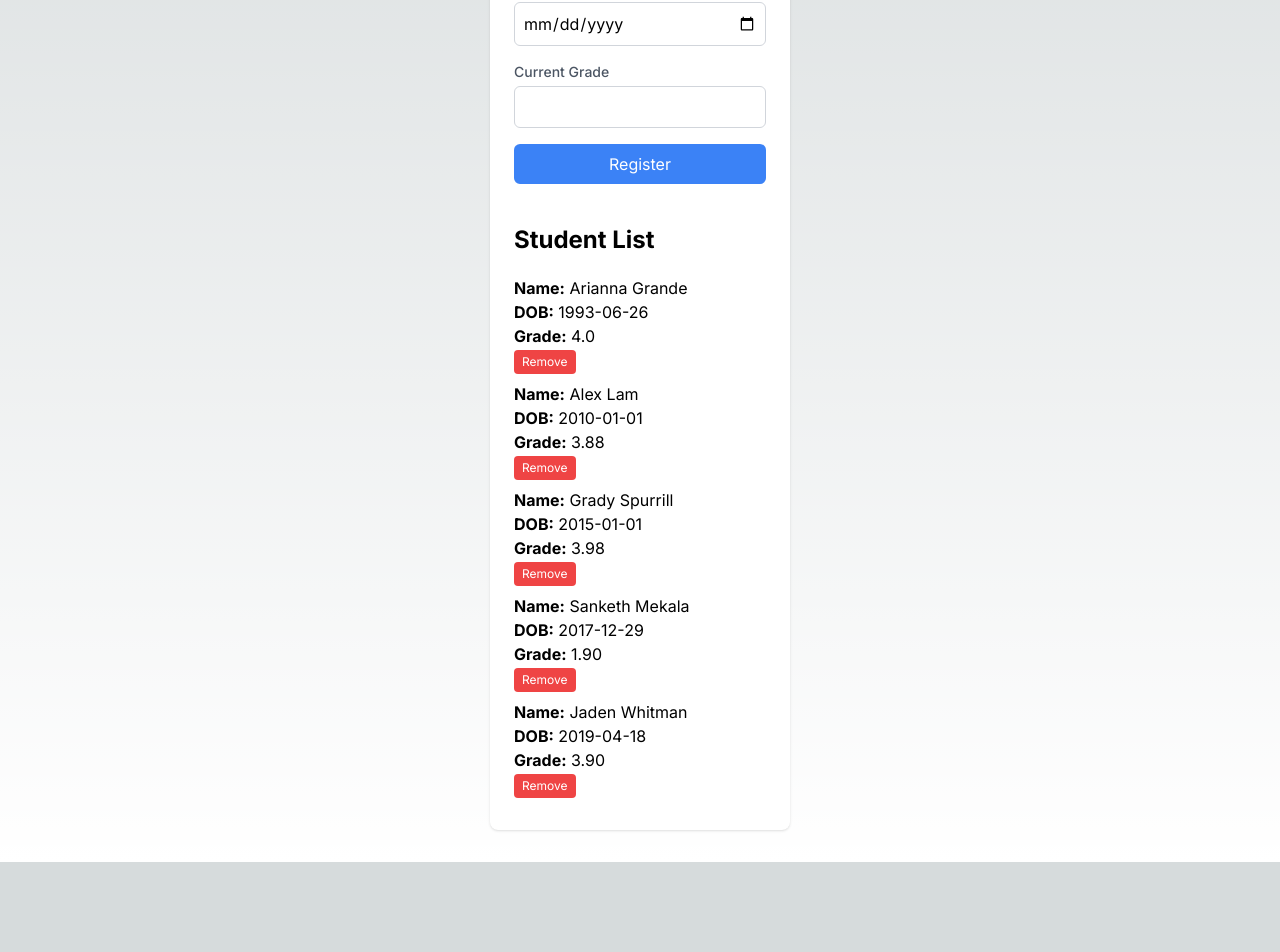
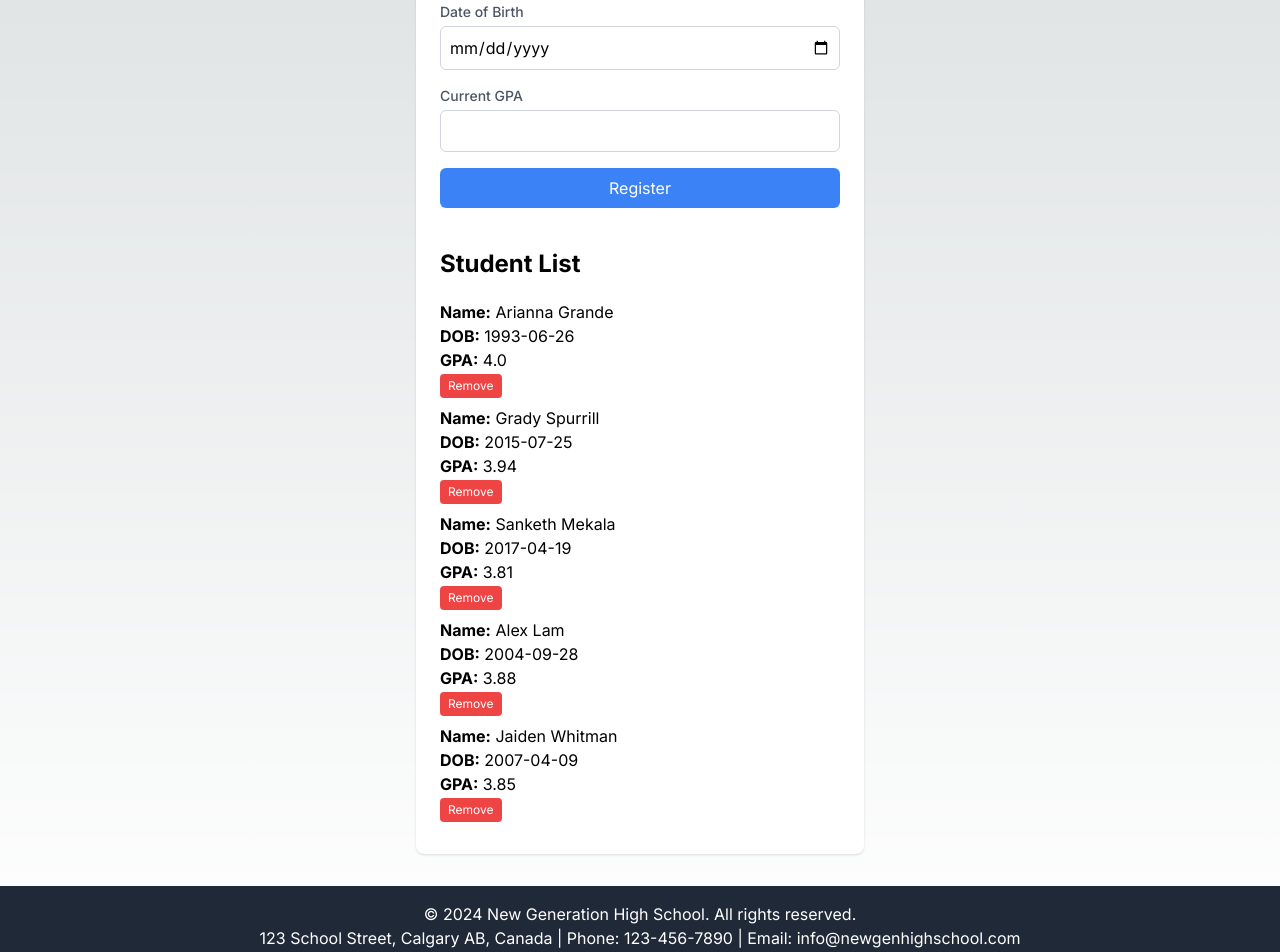
Before and after one commit to Lam-Alexander/Exploring-Front-End-Development-Components, a Next.js app in the folder Group-Assignment/: page / in a window 1280 px wide. Shown: the part 362-1314 px from the top of the page. Before the commit the page ends 1224 px from the top, so only its background shows below. Built offline with nearby package versions, Linux system fonts and the light colour scheme; data requests are answered from the project's data file.

Commit message:
Adding Styling and Remove Feature

```diff
--- /dev/null
+++ b/Group-Assignment/app/components/Footer.jsx
@@ -0,0 +1,14 @@
+import React from 'react';
+
+const Footer = () => {
+  return (
+    <footer className="bg-gray-800 text-white text-center py-4">
+      <div className="container mx-auto">
+        <p>&copy; 2024 New Generation High School. All rights reserved.</p>
+        <p>123 School Street, Calgary AB, Canada | Phone: 123-456-7890 | Email: <a href="#">info@newgenhighschool.com</a> </p>
+      </div>
+    </footer>
+  );
+}
+
+export default Footer;
--- /dev/null
+++ b/Group-Assignment/app/components/Navbar.jsx
@@ -0,0 +1,19 @@
+import React from 'react';
+
+const Navbar = () => {
+  return (
+    <nav className="bg-gray-800 flex">
+      <div className="max-w-7xl mx-auto px-2 sm:px-6 lg:px-8">
+        <div className="flex items-center justify-between h-16">
+          <div className="flex-shrink-0">
+            <h1 className="text-white font-bold text-3xl">New Generation High School</h1>
+          </div>
+          <div className="flex">
+          </div>
+        </div>
+      </div>
+    </nav>
+  );
+}
+
+export default Navbar;
--- a/Group-Assignment/app/components/StudentForm.jsx
+++ b/Group-Assignment/app/components/StudentForm.jsx
@@ -7,7 +7,7 @@
         firstName: '',
         lastName: '',
         dateOfBirth: '',
-        currentGrade: ''
+        CurrentGPA: ''
     });
     const [students, setStudents] = useState([]);
     const [message, setMessage] = useState('');
@@ -26,7 +26,7 @@
                 firstName: capitalizeFirstLetter(formData.firstName),
                 lastName: capitalizeFirstLetter(formData.lastName),
                 dateOfBirth: formData.dateOfBirth,
-                currentGrade: formData.currentGrade
+                CurrentGPA: formData.CurrentGPA
             };
             const response = await fetch('http://localhost:5001/users', {
                 method: 'POST',
@@ -42,7 +42,7 @@
                     firstName: '',
                     lastName: '',
                     dateOfBirth: '',
-                    currentGrade: ''
+                    CurrentGPA: ''
                 });
             } else {
                 setMessage('User registration failed');
@@ -67,10 +67,31 @@
         });
     };
 
-    const removeStudent = (index) => {
-        const newStudents = students.filter((_, idx) => idx !== index);
-        setStudents(newStudents);
+    // const removeStudent = (index) => {
+    //     const newStudents = students.filter((_, idx) => idx !== index);
+    //     setStudents(newStudents);
+    // };
+
+    const removeStudent = async (index) => {
+        try {
+            const studentToRemove = students[index];
+            const response = await fetch(`http://localhost:5001/users/${studentToRemove.id}`, {
+                method: 'DELETE',
+            });
+
+            if (response.ok) {
+                const newStudents = students.filter((_, idx) => idx !== index);
+                setStudents(newStudents);
+                setMessage('Student removed successfully');
+            } else {
+                setMessage('Failed to remove student');
+            }
+        } catch (error) {
+            console.error('Error removing student:', error);
+            setMessage('Failed to remove student');
+        }
     };
+
 
     return (
         <div className='max-w-md mx-auto mt-10 bg-white p-6 rounded-lg shadow'>
@@ -115,13 +136,13 @@
                  </div>
 
                  <div className='mb-4'>
-                     <label htmlFor="currentGrade" className='block text-sm font-medium text-gray-600'>Current Grade</label>
+                     <label htmlFor="CurrentGPA" className='block text-sm font-medium text-gray-600'>Current GPA</label>
                     <input
-                         type="text"
-                         id="currentGrade"
-                         name="currentGrade"
+                         type="number"
+                         id="CurrentGPA"
+                         name="CurrentGPA"
                          className='mt-1 p-2 w-full border border-gray-300 rounded-md' required
-                         value={formData.currentGrade}
+                         value={formData.CurrentGPA}
                          onChange={handleInputChange}
                      />
                  </div>
@@ -152,7 +173,7 @@
                             </div>
 
                             <div>
-                                <strong>Grade:</strong> {student.currentGrade}
+                                <strong>GPA:</strong> {student.CurrentGPA}
                             </div>
 
                             <button onClick={() => removeStudent(index)} className='text-xs bg-red-500 text-white px-2 py-1 hover:bg-red-600 rounded'>Remove</button>
--- a/Group-Assignment/app/page.js
+++ b/Group-Assignment/app/page.js
@@ -1,12 +1,23 @@
 import StudentForm from "./components/StudentForm";
+import Footer from "./components/Footer";
+import Navbar from "./components/Navbar";
 
 
 
 export default function Home() {
   return (
-    <main className="flex min-h-screen flex-col items-center p-8">
-    <h1 className="text-4xl font-bold">Change to School name</h1>
-   <StudentForm/>
+    <main >
+      <div>
+        <Navbar/>
+      </div>
+
+    <div className="items-center p-8">
+        <StudentForm/>
+   </div>
+   <div>
+   <Footer/>
+   </div>
+
     </main>
   );
 }
--- a/Group-Assignment/db.json
+++ b/Group-Assignment/db.json
@@ -5,35 +5,35 @@
       "firstName": "Arianna",
       "lastName": "Grande",
       "dateOfBirth": "1993-06-26",
-      "currentGrade": "4.0"
+      "CurrentGPA": "4.0"
     },
     {
-      "id": "84db",
+      "id": "ccf2",
+      "firstName": "Grady",
+      "lastName": "Spurrill",
+      "dateOfBirth": "2015-07-25",
+      "CurrentGPA": "3.94"
+    },
+    {
+      "id": "aecd",
+      "firstName": "Sanketh",
+      "lastName": "Mekala",
+      "dateOfBirth": "2017-04-19",
+      "CurrentGPA": "3.81"
+    },
+    {
+      "id": "72f0",
       "firstName": "Alex",
       "lastName": "Lam",
-      "dateOfBirth": "2010-01-01",
-      "currentGrade": "3.88"
+      "dateOfBirth": "2004-09-28",
+      "CurrentGPA": "3.88"
     },
     {
-      "id": "8d17",
-      "firstName": "Grady",
-      "lastName": "Spurrill",
-      "dateOfBirth": "2015-01-01",
-      "currentGrade": "3.98"
-    },
-    {
-      "id": "0030",
-      "firstName": "Sanketh",
-      "lastName": "Mekala",
-      "dateOfBirth": "2017-12-29",
-      "currentGrade": "1.90"
-    },
-    {
-      "id": "0e22",
-      "firstName": "Jaden",
+      "id": "daef",
+      "firstName": "Jaiden",
       "lastName": "Whitman",
-      "dateOfBirth": "2019-04-18",
-      "currentGrade": "3.90"
+      "dateOfBirth": "2007-04-09",
+      "CurrentGPA": "3.85"
     }
   ]
 }
```
Also changed, not shown: Group-Assignment/app/globals.css (line endings or trailing spaces).
